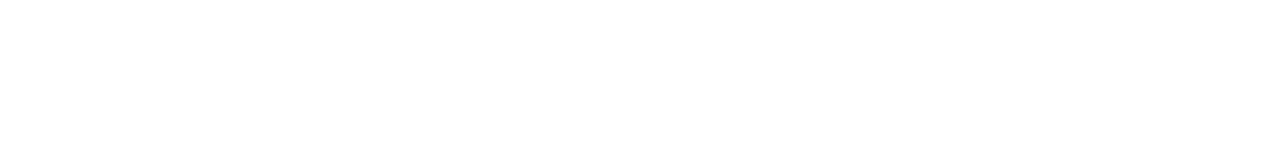
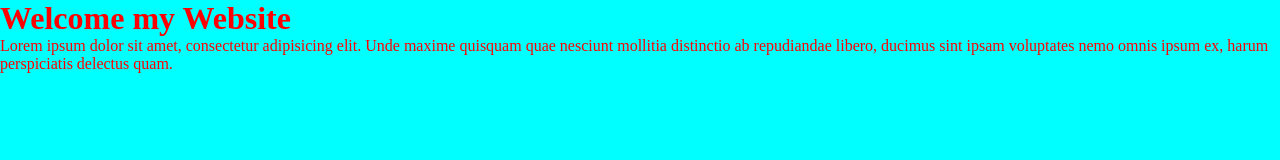
Before and after one commit to gfaruk02/my-simple-website-repo, a plain HTML site: page index.html in a window 1280 px wide. Drawn offline with Linux system fonts and the light colour scheme.

Commit message:
my first commit css

```diff
--- a/index.html
+++ b/index.html
@@ -4,8 +4,10 @@
     <meta charset="UTF-8">
     <meta name="viewport" content="width=device-width, initial-scale=1.0">
     <title>my simple website repo</title>
+    <link rel="stylesheet" href="style/style.css">
 </head>
 <body>
-
+    <h1> Welcome my Website </h1>
+    <p> Lorem ipsum dolor sit amet, consectetur adipisicing elit. Unde maxime quisquam quae nesciunt mollitia distinctio ab repudiandae libero, ducimus sint ipsam voluptates nemo omnis ipsum ex, harum perspiciatis delectus quam.</p>
 </body>
 </html>
--- /dev/null
+++ b/style/style.css
@@ -0,0 +1,7 @@
+*{
+    margin: 0;
+    padding: 0;
+    box-sizing: border-box;
+    background-color: aqua;
+    color: red;
+}
```
